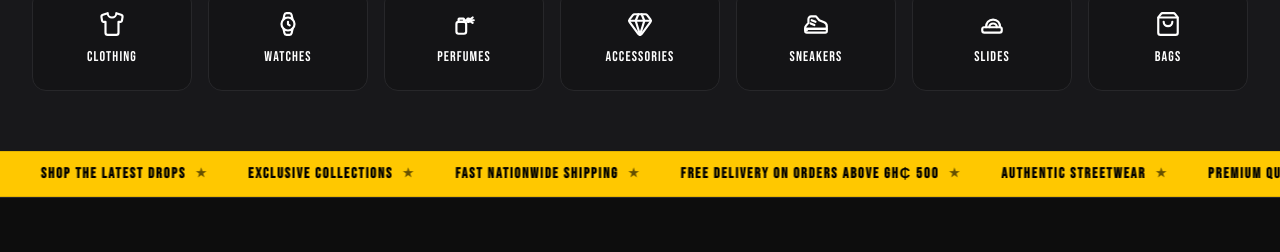
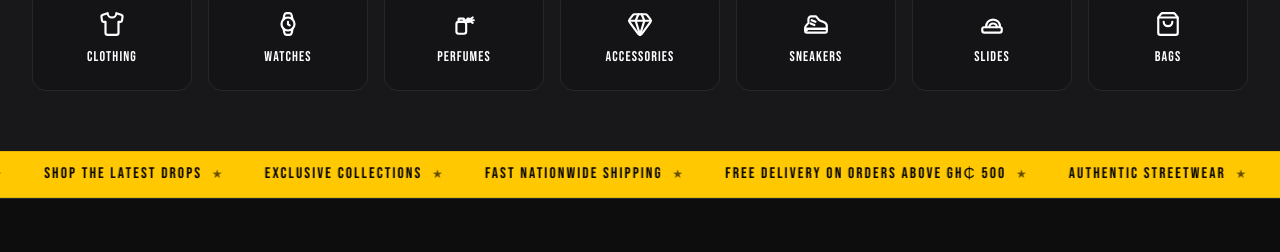
Before and after one commit to kelvinkwasigyan-code/WearYung-Store, a Next.js app: page / in a window 1280 px wide. Shown: the part 976-1228 px from the top of the page. Built offline with nearby package versions, Linux system fonts and the light colour scheme; no server answers; the database is empty.

Commit message:
fix(ui): remove text boldness from announcement marquee banner for clean slim aesthetic

```diff
--- a/components/AnnouncementMarquee.tsx
+++ b/components/AnnouncementMarquee.tsx
@@ -37,9 +37,9 @@ export default function AnnouncementMarquee() {
                 key={`${i}-${idx}`}
                 style={{
                   fontFamily: 'var(--font-display)',
-                  fontSize: '0.92rem',
-                  fontWeight: 800,
-                  letterSpacing: '0.12em',
+                  fontSize: '0.96rem',
+                  fontWeight: 400,
+                  letterSpacing: '0.14em',
                   color: '#000000',
                   whiteSpace: 'nowrap',
                   display: 'inline-flex',
```
